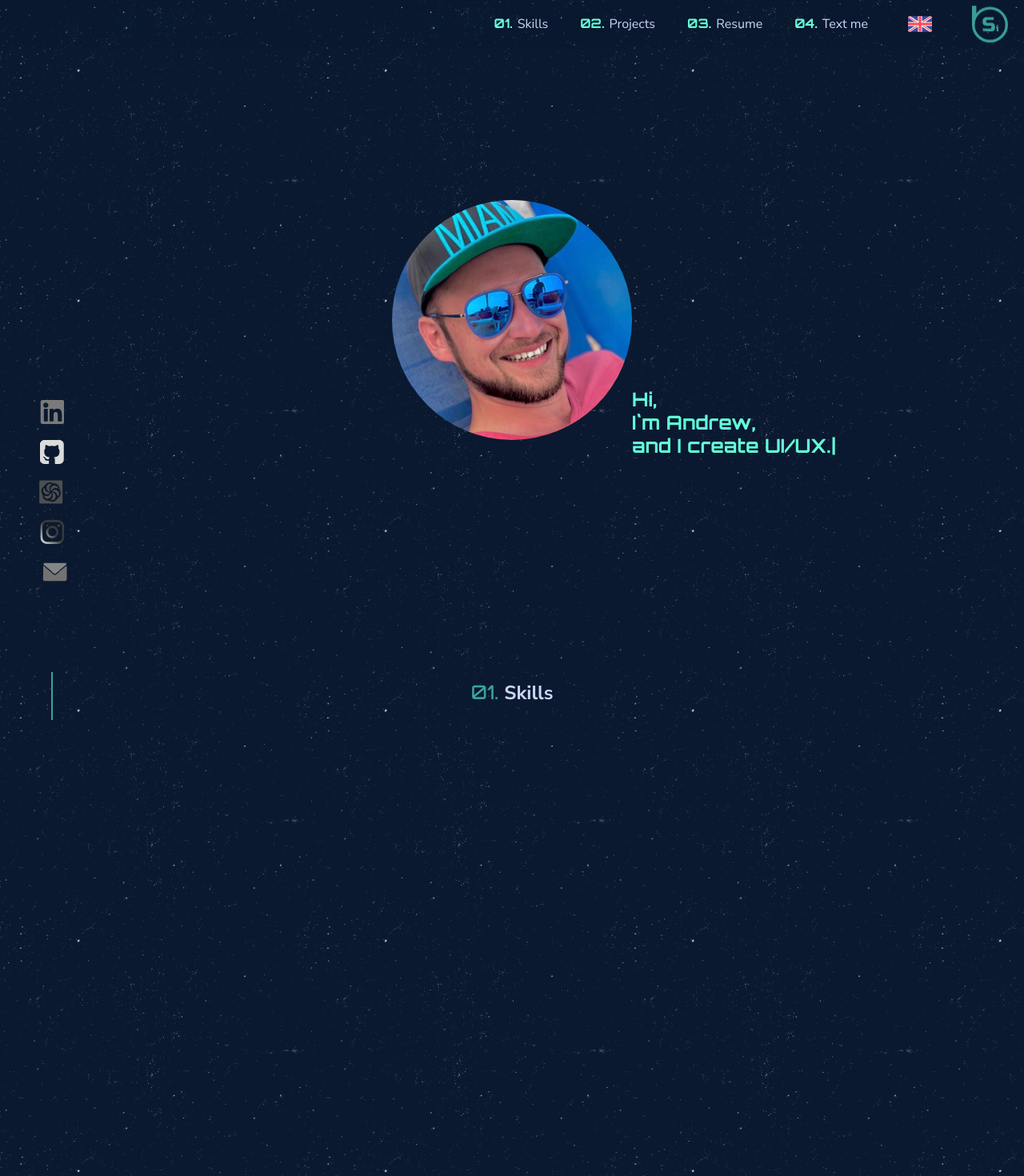
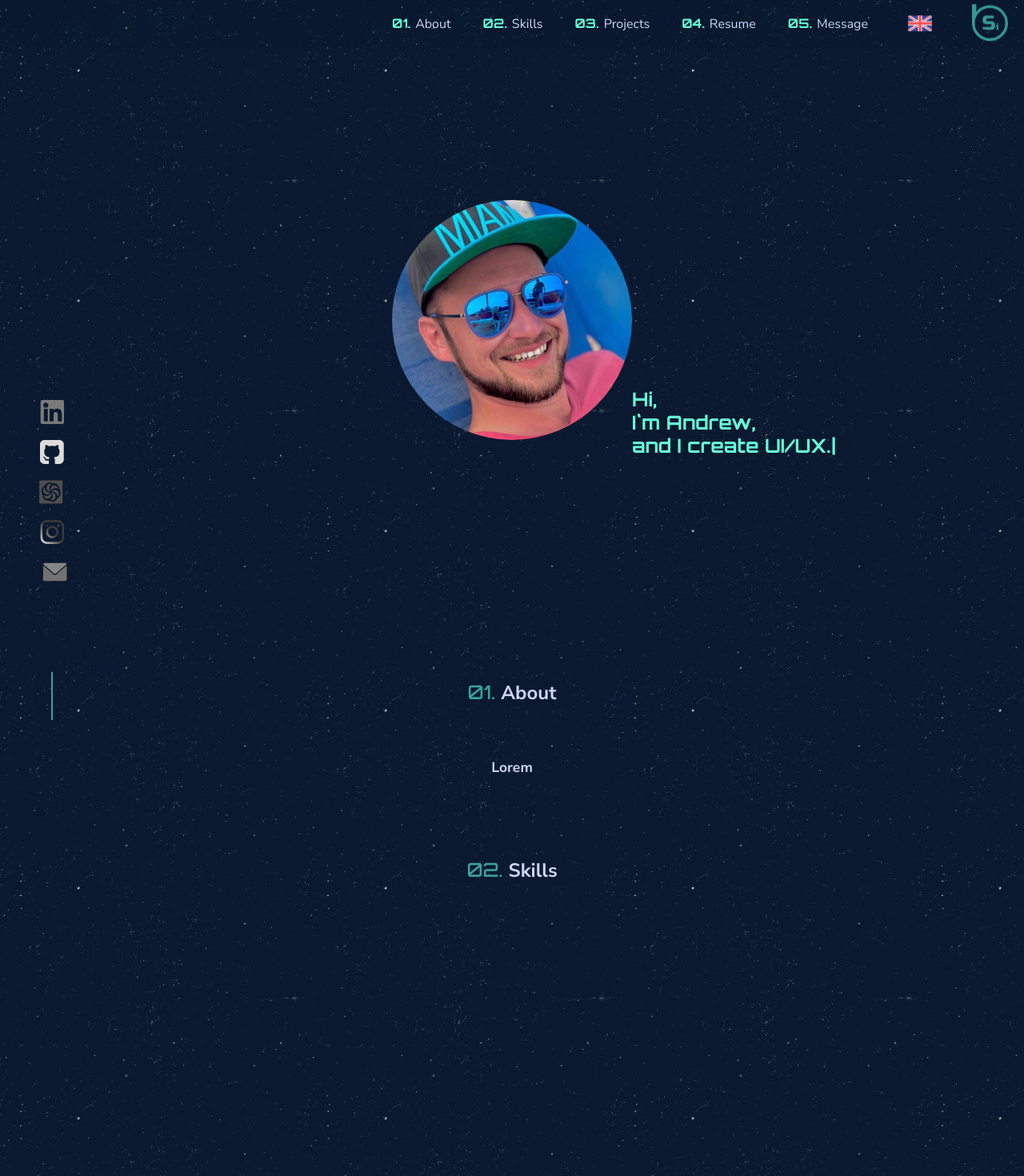
Before and after one commit to sibiryakov090591/portfolio_src, a React (Create React App) app: page / in a window 1280 px wide. Shown: the top 1470 px of the page at 80% size. Built offline with nearby package versions, Linux system fonts and the light colour scheme.

Commit message:
added about section

```diff
--- a/src/App.tsx
+++ b/src/App.tsx
@@ -7,6 +7,7 @@ import Contacts from "./blocks/contacts/Contacts";
 import Footer from "./blocks/footer/Footer";
 import Skills from "./blocks/skills/Skills";
 import Menu from "./components/menu/Menu";
+import About from "./blocks/about-me/About";
 
 function App() {
   const [loaded, setLoaded] = React.useState(false);
@@ -22,6 +23,7 @@ function App() {
         <Hero />
         {loaded && (
           <>
+            <About />
             <Skills />
             <Projects />
             <HireMe />
--- a/src/blocks/about-me/About.tsx
+++ b/src/blocks/about-me/About.tsx
@@ -4,19 +4,21 @@ import Title from "../../components/title/Title";
 import { Container } from "@material-ui/core";
 import { gsap } from "gsap";
 import { ScrollTrigger } from "gsap/ScrollTrigger";
+import { useI18n } from "../../services/I18next";
 
 const About: React.FC = () => {
   const classes = useStyles();
+  const { t } = useI18n("about");
 
   useEffect(() => {
     gsap.registerPlugin(ScrollTrigger);
   });
 
   return (
-    <section className={classes.skills}>
-      <Container className={classes.skillsContainer}>
-        <Title title="About Me" index="01" />
-        <div className={classes.skillsWrapper}>wreqwr</div>
+    <section id="about" className={classes.root}>
+      <Container className={classes.container}>
+        <Title title={t("menu.about")} index="01" />
+        <div className={classes.content}>Lorem</div>
       </Container>
     </section>
   );
--- a/src/blocks/about-me/styles.ts
+++ b/src/blocks/about-me/styles.ts
@@ -1,50 +1,24 @@
 import { makeStyles } from "@material-ui/styles";
 import { AppTheme } from "../../themes/paletteTypes";
+import background from "../../images/background/blackgrit-6a2d636a530802d3ce97afb7af53a84b.png";
 
 export const useStyles = makeStyles((theme: AppTheme) => ({
-  skills: {
+  root: {
     backgroundColor: theme.palette.background.dark,
-    paddingBottom: 50,
+    backgroundImage: `url(${background})`,
+    backgroundSize: "30%",
   },
-  skillsContainer: {
+  container: {
     display: "flex",
     flexDirection: "column",
     alignItems: "center",
     paddingBottom: 50,
   },
-  skillsWrapper: {
-    display: "flex",
-    justifyContent: "center",
-    flexWrap: "wrap",
-    width: "100%",
-    gap: 20,
-    "@media screen and (max-width: 792px)": {
-      flexDirection: "column",
-      alignItems: "center",
-    },
-  },
-  wrapper: {
-    display: "flex",
-    flexDirection: "column",
-    alignItems: "center",
-    maxWidth: 300,
-    padding: 30,
-  },
-  title: {
-    fontSize: 18,
-    color: theme.palette.text.green,
-  },
-  description: {
+  content: {
+    color: theme.palette.text.secondary,
+    fontWeight: "bold",
     fontSize: "1.1rem",
     lineHeight: 1.4,
-    margin: 0,
-    wordBreak: "break-word",
-    color: theme.palette.text.primary,
-  },
-  icon: {
-    display: "block",
-    height: 60,
-    marginBottom: 20,
   },
 }));
 
--- a/src/blocks/contacts/Contacts.tsx
+++ b/src/blocks/contacts/Contacts.tsx
@@ -13,7 +13,7 @@ const Contacts: React.FC = () => {
   return (
     <section id="contact" className={classes.contacts}>
       <Container className={classes.contactsContainer}>
-        <Title title={t("menu.text_me")} index="04" />
+        <Title title={t("menu.text_me")} index="05" />
         <form className={classes.form}>
           <input
             disabled
--- a/src/blocks/hire-me/HireMe.tsx
+++ b/src/blocks/hire-me/HireMe.tsx
@@ -33,7 +33,7 @@ const HireMe: React.FC = () => {
   return (
     <section id="resume" className={classes.hire}>
       <Container className={classes.hireContainer}>
-        <Title title={t("resume")} index="03" />
+        <Title title={t("resume")} index="04" />
 
         <Box className={classes.wrapper}>
           <div ref={elem_1} className={classes.resumeItemWrapper}>
--- a/src/blocks/projects/Projects.tsx
+++ b/src/blocks/projects/Projects.tsx
@@ -21,7 +21,7 @@ const Projects: React.FC = () => {
   return (
     <section id="projects" className={classes.projects}>
       <Container className={classes.projectsContainer}>
-        <Title title={t("menu.projects")} index="02" />
+        <Title title={t("menu.projects")} index="03" />
         <div className={classes.projectsWrapper}>
           <Project
             images={[mavik_1, mavik_2, , mavik_3]}
--- a/src/blocks/skills/Skills.tsx
+++ b/src/blocks/skills/Skills.tsx
@@ -17,7 +17,7 @@ const Skills: React.FC = () => {
   return (
     <section id="skills" className={classes.skills}>
       <Container className={classes.skillsContainer}>
-        <Title title={t("menu.skills")} index="01" />
+        <Title title={t("menu.skills")} index="02" />
         <div>
           <Skill icon={react_logo}>{t("react")}</Skill>
           <Skill icon={typescript_logo}>{t("ts")}</Skill>
--- a/src/components/menu/Menu.tsx
+++ b/src/components/menu/Menu.tsx
@@ -140,6 +140,20 @@ const Menu: React.FC = () => {
           <ul style={{ padding: 0 }}>
             <Link
               onClick={toggleMobileMenuHandler}
+              to="about"
+              offset={-60}
+              smooth={true}
+              spy={true}
+              duration={600}
+              className={`${classes.topItem} ${classes.topItemMobile}`}
+            >
+              <li>
+                <span className={classes.topItemIndexMobile}>01.</span>
+                {t("about")}
+              </li>
+            </Link>
+            <Link
+              onClick={toggleMobileMenuHandler}
               to="skills"
               offset={-60}
               smooth={true}
@@ -148,7 +162,7 @@ const Menu: React.FC = () => {
               className={`${classes.topItem} ${classes.topItemMobile}`}
             >
               <li>
-                <span className={classes.topItemIndexMobile}>01.</span>
+                <span className={classes.topItemIndexMobile}>02.</span>
                 {t("skills")}
               </li>
             </Link>
@@ -162,7 +176,7 @@ const Menu: React.FC = () => {
               className={`${classes.topItem} ${classes.topItemMobile}`}
             >
               <li>
-                <span className={classes.topItemIndexMobile}>02.</span>
+                <span className={classes.topItemIndexMobile}>03.</span>
                 {t("projects")}
               </li>
             </Link>
@@ -176,7 +190,7 @@ const Menu: React.FC = () => {
               className={`${classes.topItem} ${classes.topItemMobile}`}
             >
               <li>
-                <span className={classes.topItemIndexMobile}>03.</span>
+                <span className={classes.topItemIndexMobile}>04.</span>
                 {t("resume")}
               </li>
             </Link>
@@ -190,7 +204,7 @@ const Menu: React.FC = () => {
               className={`${classes.topItem} ${classes.topItemMobile}`}
             >
               <li>
-                <span className={classes.topItemIndexMobile}>04.</span>
+                <span className={classes.topItemIndexMobile}>05.</span>
                 {t("text_me")}
               </li>
             </Link>
@@ -202,6 +216,19 @@ const Menu: React.FC = () => {
       <nav className={classes.desktopMenu}>
         <ul className={classes.topList}>
           <Link
+            to="about"
+            offset={-60}
+            smooth={true}
+            spy={true}
+            duration={600}
+            className={classes.topItem}
+          >
+            <li id="menu_item">
+              <span className={classes.topItemIndex}>01.</span>
+              {t("about")}
+            </li>
+          </Link>
+          <Link
             to="skills"
             offset={-60}
             smooth={true}
@@ -210,7 +237,7 @@ const Menu: React.FC = () => {
             className={classes.topItem}
           >
             <li id="menu_item">
-              <span className={classes.topItemIndex}>01.</span>
+              <span className={classes.topItemIndex}>02.</span>
               {t("skills")}
             </li>
           </Link>
@@ -223,7 +250,7 @@ const Menu: React.FC = () => {
             className={classes.topItem}
           >
             <li id="menu_item">
-              <span className={classes.topItemIndex}>02.</span>
+              <span className={classes.topItemIndex}>03.</span>
               {t("projects")}
             </li>
           </Link>
@@ -236,7 +263,7 @@ const Menu: React.FC = () => {
             className={classes.topItem}
           >
             <li id="menu_item">
-              <span className={classes.topItemIndex}>03.</span>
+              <span className={classes.topItemIndex}>04.</span>
               {t("resume")}
             </li>
           </Link>
@@ -249,7 +276,7 @@ const Menu: React.FC = () => {
             className={classes.topItem}
           >
             <li id="menu_item">
-              <span className={classes.topItemIndex}>04.</span>
+              <span className={classes.topItemIndex}>05.</span>
               {t("text_me")}
             </li>
           </Link>
--- a/src/services/en/translation.json
+++ b/src/services/en/translation.json
@@ -1,9 +1,10 @@
 {
   "menu": {
+    "about": "About",
     "skills": "Skills",
     "projects": "Projects",
     "resume": "Resume",
-    "text_me": "Text me"
+    "text_me": "Message"
   },
   "lang": {
     "title": "Choose language:",
@@ -14,6 +15,9 @@
     "line_1": "Hi",
     "line_2": "I`m Andrew",
     "line_3": "and I create UI/UX."
+  },
+  "about": {
+    "text": "Frontend developer with extensive experience in building SPAs using React, Redux and TypeScript since 2019. Strong problem-solving abilities and keen attention to detail. Excellent teammate. Active Codewars participant, demonstrating a genuine passion for his work"
   },
   "skills": {
     "react": "I often use next technologies: React-redux for state managing, React-router-dom for interaction with routs, Redux-thunk for side-effects.",
--- a/src/services/ru/translation.json
+++ b/src/services/ru/translation.json
@@ -1,9 +1,10 @@
 {
   "menu": {
+    "about": "Обо мне",
     "skills": "Скилы",
     "projects": "Проекты",
     "resume": "Резюме",
-    "text_me": "Написать мне"
+    "text_me": "Сообщение"
   },
   "lang": {
     "title": "Выберите язык:",
@@ -14,6 +15,9 @@
     "line_1": "Привет",
     "line_2": "это Андрей",
     "line_3": "и я создаю UI/UX."
+  },
+  "about": {
+    "text": "Frontend-разработчик с опытом создания SPA с использованием React, Redux и TypeScript с 2019 года. Обладает хорошей способностью решать проблемы и крайне внимателен к деталям. Отличный товарищ по команде. Активный участник Codewars, демонстрирующий искреннюю страсть к своему делу."
   },
   "skills": {
     "react": "Я часто использую следующие технологии: React-redux для управления состоянием, React-router-dom для работы с роутами, Redux-thunk для сайд эффектов.",
```
